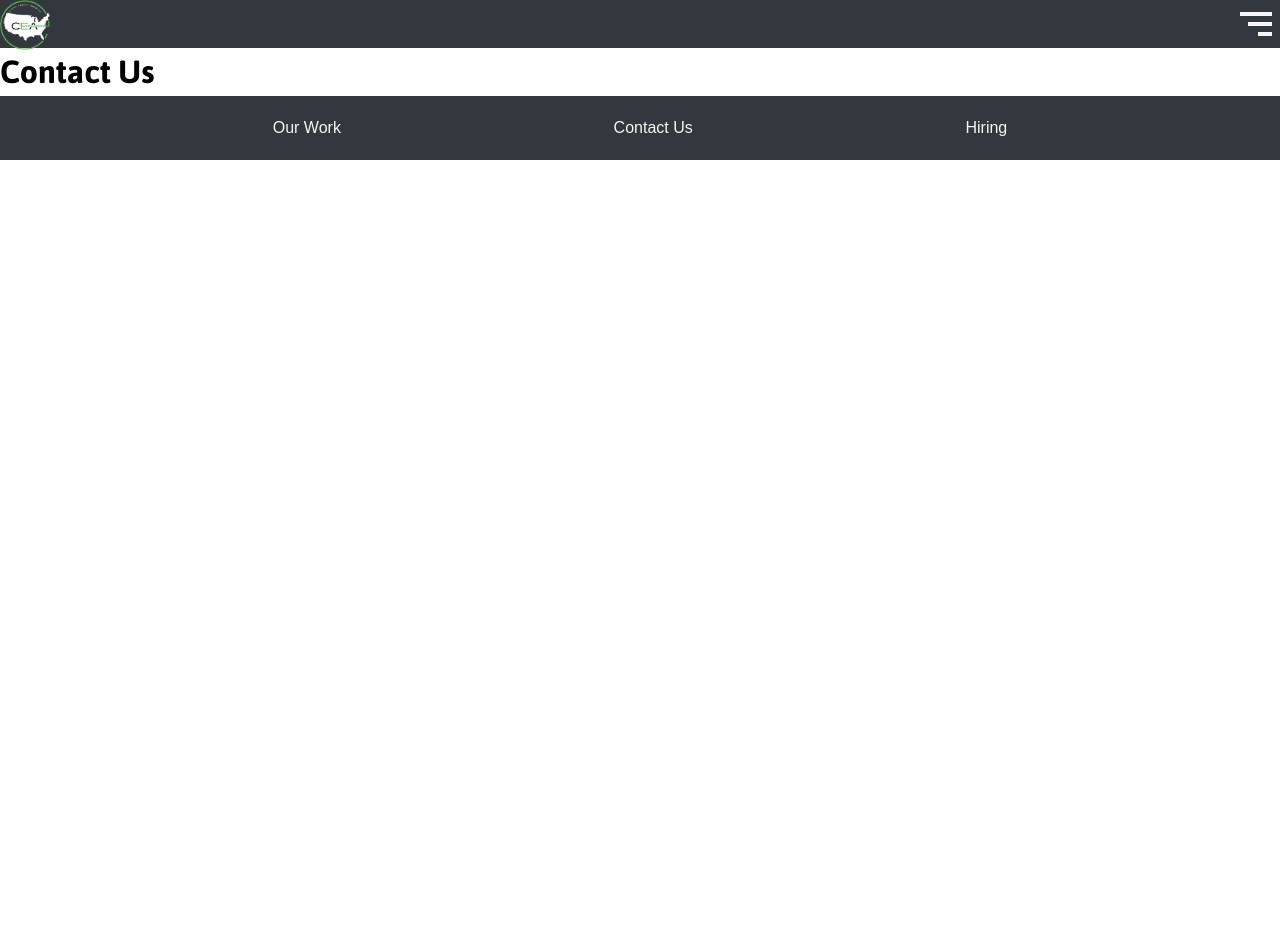
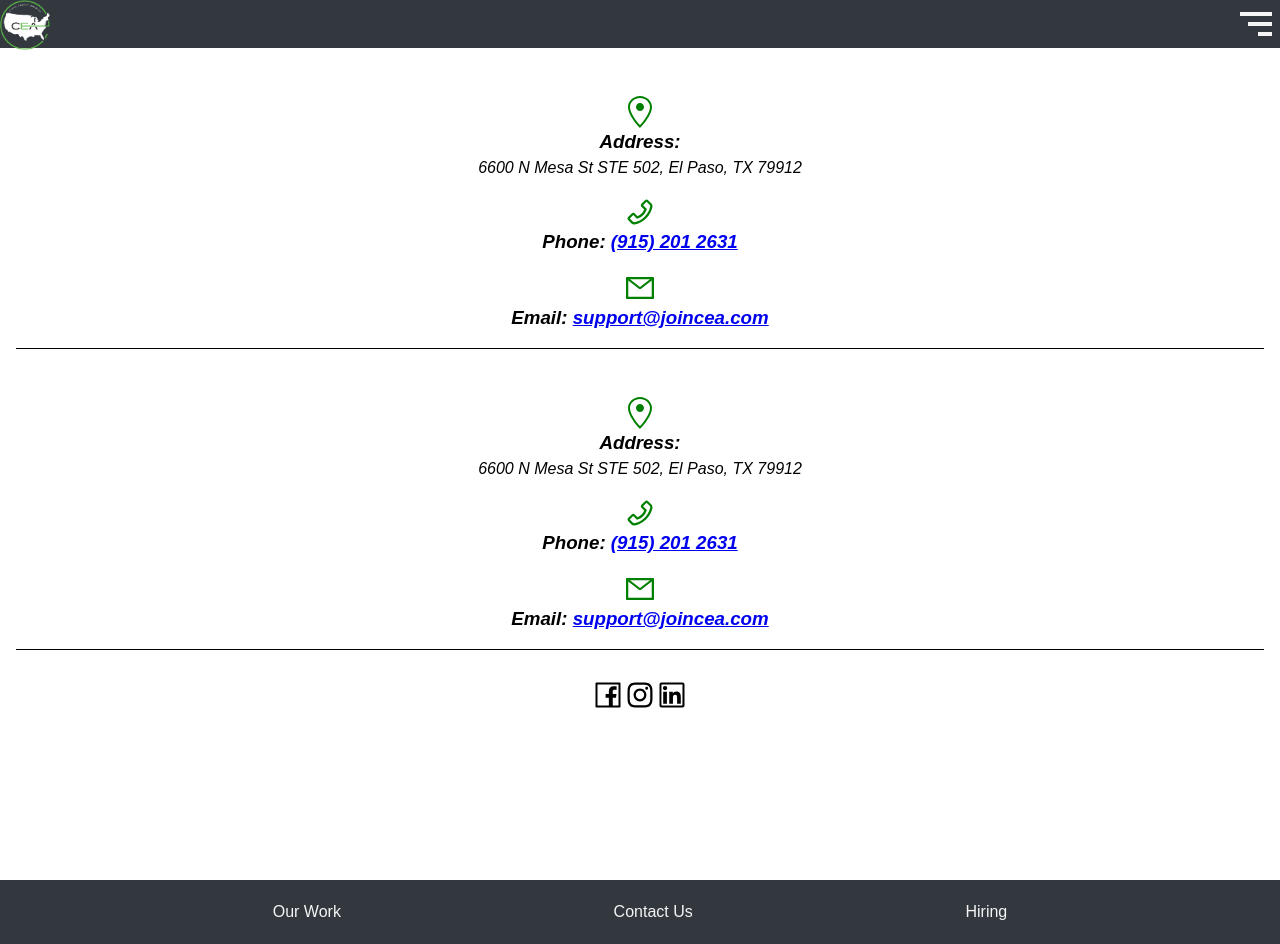
Before and after one commit to eric-santosCEA/second-solarcea, a React (Create React App) app: page /contact in a window 1280 px wide. Before the commit the page ends 800 px from the top, so only its background shows below. Built offline with nearby package versions, Linux system fonts and the light colour scheme.

Commit message:
created contactUs page

```diff
--- a/src/components/Contact.js
+++ b/src/components/Contact.js
@@ -1,9 +1,59 @@
 import React from 'react'
+import { GoLocation } from 'react-icons/go'
+import {
+  AiOutlineMail,
+  AiOutlinePhone,
+  AiOutlineFacebook,
+  AiOutlineInstagram,
+  AiOutlineLinkedin,
+} from 'react-icons/ai'
+import '../styles/contact.css'
 
 const Contact = () => {
   return (
-    <div>
-      <h1>Contact Us</h1>
+    <div className="main">
+      <address className="contact">
+        <GoLocation size="2rem" color="green" className="icon" />
+        <h3>Address:</h3>
+        <p>6600 N Mesa St STE 502, El Paso, TX 79912</p>
+        <AiOutlinePhone size="2rem" color="green" className="icon" />
+        <h3>
+          Phone: <a href="tel: +9152012631">(915) 201 2631</a>
+        </h3>
+        <AiOutlineMail size="2rem" color="green" className="icon" />
+
+        <h3>
+          Email: <a href="mailto:support@joincea.com">support@joincea.com</a>
+        </h3>
+      </address>
+      <address className="contact">
+        <GoLocation size="2rem" color="green" className="icon" />
+        <h3>Address:</h3>
+        <p>6600 N Mesa St STE 502, El Paso, TX 79912</p>
+        <AiOutlinePhone size="2rem" color="green" className="icon" />
+        <h3>
+          Phone: <a href="tel: +9152012631">(915) 201 2631</a>
+        </h3>
+        <AiOutlineMail size="2rem" color="green" className="icon" />
+
+        <h3>
+          Email: <a href="mailto:support@joincea.com">support@joincea.com</a>
+        </h3>
+      </address>
+      <div className="social-icons">
+        <a href="https://www.facebook.com/cleanenergyamerica/" alt="facebook">
+          <AiOutlineFacebook size="2rem" />
+        </a>
+        <a href="https://www.instagram.com/cleanenergyamerica/" alt="instagram">
+          <AiOutlineInstagram size="2rem" />
+        </a>
+        <a
+          href="https://www.linkedin.com/company/clean-energy-america/"
+          alt="linkedin"
+        >
+          <AiOutlineLinkedin size="2rem" />
+        </a>
+      </div>
     </div>
   )
 }
--- /dev/null
+++ b/src/styles/contact.css
@@ -0,0 +1,28 @@
+.main {
+  height: 100vh;
+}
+.main .contact {
+  display: flex;
+  justify-content: center;
+  flex-flow: column wrap;
+  align-items: center;
+  padding-bottom: 1rem;
+  margin: 1rem;
+  border-bottom: 1px solid black;
+  margin-top: 2rem;
+}
+.main .contact .icon {
+  margin-top: 1rem;
+}
+.main .contact p {
+  flex-flow: row wrap;
+}
+.main .social-icons {
+  display: flex;
+  justify-content: center;
+  align-items: center;
+  height: 4rem;
+}
+.main .social-icons a {
+  color: black;
+}
--- /dev/null
+++ b/src/styles/contact.less
@@ -0,0 +1,29 @@
+.main {
+  height: 100vh;
+  .contact {
+    display: flex;
+    justify-content: center;
+    flex-flow: column wrap;
+    align-items: center;
+    padding-bottom: 1rem;
+    margin: 1rem;
+    border-bottom: 1px solid black;
+    margin-top: 2rem;
+    .icon {
+      margin-top: 1rem;
+    }
+
+    p {
+      flex-flow: row wrap;
+    }
+  }
+  .social-icons {
+    display: flex;
+    justify-content: center;
+    align-items: center;
+    height: 4rem;
+    a {
+      color: black;
+    }
+  }
+}
```
